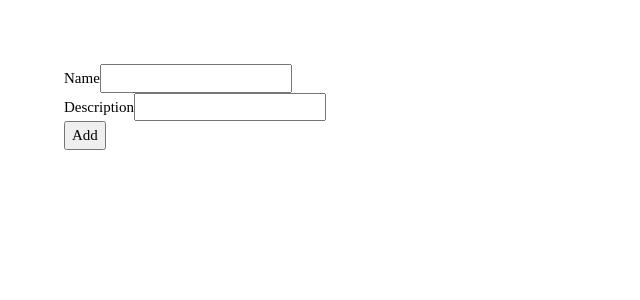
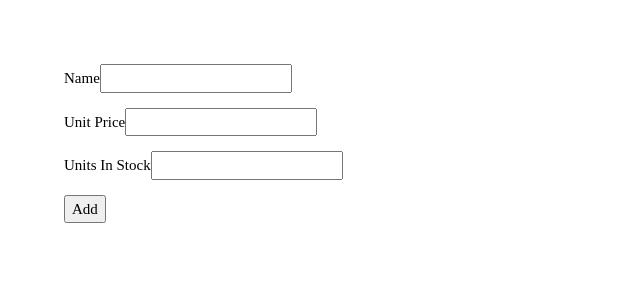
Before and after one commit to yakintech/yesim-tech-react-tutorial, a React (Create React App) app: page / in a window 1280 px wide. Shown: the top 300 px of the page, without its empty margins (0-640 px from the left). Built offline with nearby package versions, Linux system fonts and the light colour scheme.

Commit message:
yup validation

```diff
--- a/package.json
+++ b/package.json
@@ -5,6 +5,7 @@
   "dependencies": {
     "@emotion/react": "^11.11.4",
     "@emotion/styled": "^11.11.5",
+    "@hookform/resolvers": "^3.4.2",
     "@mui/material": "^5.15.18",
     "@mui/x-data-grid": "^7.5.0",
     "@testing-library/jest-dom": "^5.17.0",
@@ -16,7 +17,8 @@
     "react-hook-form": "^7.51.5",
     "react-router-dom": "^6.23.1",
     "react-scripts": "5.0.1",
-    "web-vitals": "^2.1.4"
+    "web-vitals": "^2.1.4",
+    "yup": "^1.4.0"
   },
   "scripts": {
     "start": "react-scripts start",
--- a/src/App.jsx
+++ b/src/App.jsx
@@ -16,11 +16,12 @@ import Intro from "./muiSample/Intro";
 import GridLayout from "./muiSample/GridLayout";
 import ProductsDataGrid from "./muiSample/ProductsDataGrid";
 import AddCategoryForm from "./fomrSample/AddCategoryForm";
+import AddProductForm from "./fomrSample/AddProductForm";
 
 function App() {
 
 
-  return <AddCategoryForm/>
+  return <AddProductForm/>
 
   return (<>
     <h3>Site Header</h3>
--- /dev/null
+++ b/src/fomrSample/AddProductForm.jsx
@@ -0,0 +1,46 @@
+import React from 'react'
+import { useForm } from 'react-hook-form'
+import { yupResolver } from "@hookform/resolvers/yup"
+import { addProductSchema } from './addProducrSchema'
+
+
+function AddProductForm() {
+
+    const {
+        register,
+        handleSubmit,
+        formState: { errors }
+    } = useForm({
+        resolver: yupResolver(addProductSchema),
+    })
+
+    const addProduct = (values) => {
+
+    }
+
+    return (<>
+        <form onSubmit={handleSubmit(addProduct)}>
+            <div>
+                <label htmlFor="">Name</label>
+                <input type='text' {...register("name")} />
+                <p style={{ color: 'red' }}>{errors.name?.message}</p>
+            </div>
+            <div>
+                <label htmlFor="">Unit Price</label>
+                <input type='text' {...register("unitPrice")} />
+                <p style={{ color: 'red' }}>{errors.unitPrice?.message}</p>
+            </div>
+            <div>
+                <label htmlFor="">Units In Stock</label>
+                <input type='text' {...register("unitsInStock")} />
+                <p style={{ color: 'red' }}>{errors.unitsInStock?.message}</p>
+            </div>
+            <div>
+                <button type="submit">Add</button>
+            </div>
+        </form>
+    </>
+    )
+}
+
+export default AddProductForm
--- /dev/null
+++ b/src/fomrSample/addProducrSchema.js
@@ -0,0 +1,8 @@
+import * as yup from "yup"
+
+
+export const addProductSchema = yup.object({
+    name: yup.string().required(),
+    unitPrice: yup.number().required("Bu alan boş geçilemez").max(100, "100 den büyük bir değer girilemez"),
+    unitsInStock: yup.number().required()
+})
```
Also changed, not shown: 1 other file (tests, documents, lock files or other folders).
